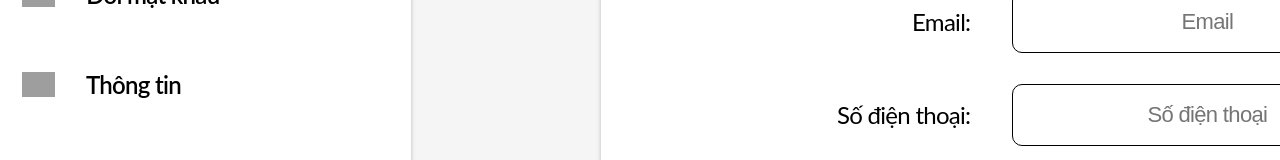
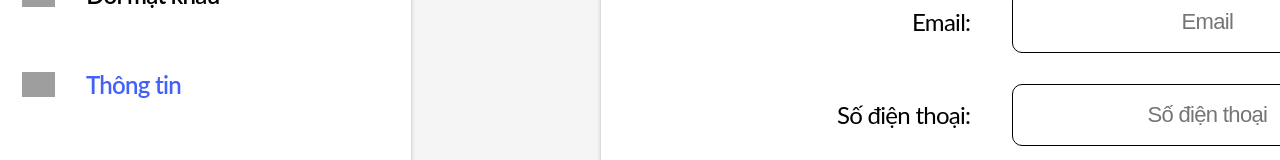
Before and after one commit to dlpduy/harmonie, a React (Vite) app in the folder frontend/: page /account in a window 1280 px wide. Shown: the part 391-551 px from the top of the page. Built offline with nearby package versions, Linux system fonts and the light colour scheme; grey boxes are pictures that could not be loaded.

Commit message:
#5 - [FE] adjust menu

```diff
--- a/frontend/src/pages/managerAccount.tsx
+++ b/frontend/src/pages/managerAccount.tsx
@@ -4,7 +4,7 @@ import Sidebar from '../components/account/Sidebar';
 import { Information } from '../components/account/Detail';
 
 const AccountManagement: React.FC = () => {
-    const [activeIndex, setActiveIndex] = useState<Number>(4);
+    const [activeIndex, setActiveIndex] = useState<Number>(3);
     return (
         <div className={styles.storeManagement}>
             <main className={styles.mainContent}>
```
